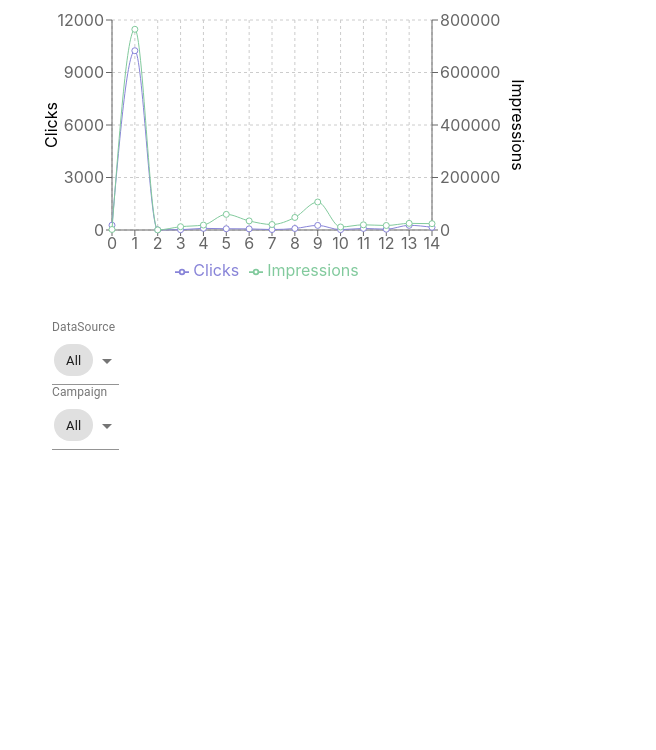
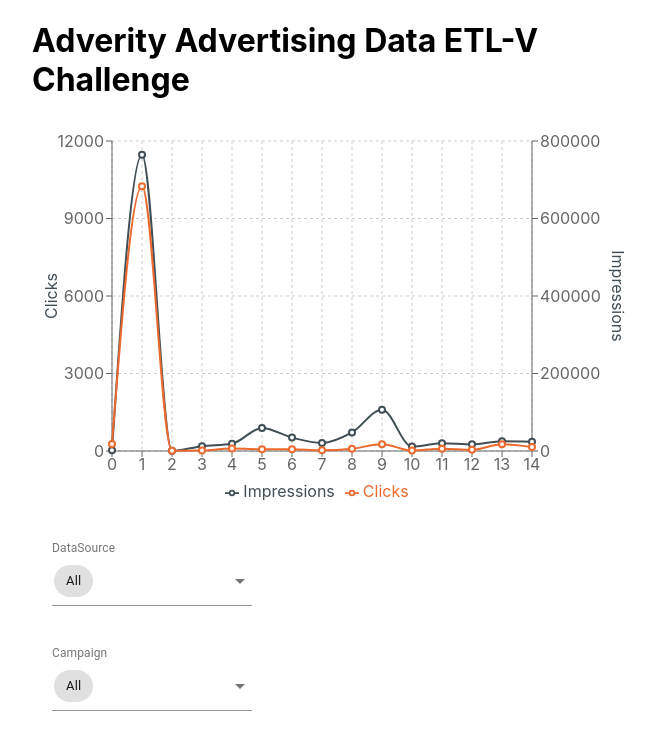
Before and after one commit to egraether/adverity_challenge, a React (Create React App) app: page / in a window 1280 px wide. Shown: the top 750 px of the page, without its empty margins (332-988 px from the left). Built offline with nearby package versions, Linux system fonts and the light colour scheme.

Commit message:
improved style and colors

```diff
--- a/src/App.css
+++ b/src/App.css
@@ -1,38 +1,3 @@
-.App {
-  text-align: center;
+h1 {
+  color: #404E55;
 }
-
-.App-logo {
-  height: 40vmin;
-  pointer-events: none;
-}
-
-@media (prefers-reduced-motion: no-preference) {
-  .App-logo {
-    animation: App-logo-spin infinite 20s linear;
-  }
-}
-
-.App-header {
-  background-color: #282c34;
-  min-height: 100vh;
-  display: flex;
-  flex-direction: column;
-  align-items: center;
-  justify-content: center;
-  font-size: calc(10px + 2vmin);
-  color: white;
-}
-
-.App-link {
-  color: #61dafb;
-}
-
-@keyframes App-logo-spin {
-  from {
-    transform: rotate(0deg);
-  }
-  to {
-    transform: rotate(360deg);
-  }
-}
--- a/src/App.js
+++ b/src/App.js
@@ -12,7 +12,7 @@
   const cy = isVert ? (height / 2) + y : y + height + 10;
   const rot = rotation ? `${rotation} ${cx} ${cy}` : 0;
   return (
-    <text x={cx} y={cy} transform={`rotate(${rot})`} textAnchor="middle" stroke={stroke}>
+    <text x={cx} y={cy} transform={`rotate(${rot})`} textAnchor="middle" stroke={stroke} fill='#404E55'>
       {children}
     </text>
   );
@@ -27,6 +27,7 @@
           labelId="label"
           id="select"
           multiple
+          style={{minWidth: '200px'}}
           value={this.props.select.length ? this.props.select : ["All"]}
           onChange={(e, c) => this.onChange(e, c)}
           renderValue={selected => (
@@ -50,7 +51,7 @@
 
   onChange(event, child) {
     this.props.onChange(
-      child.props.value === "All" ? [] : _.remove(event.target.value, d => { return d != "All" })
+      child.props.value === "All" ? [] : _.remove(event.target.value, d => { return d !== "All" })
     )
   }
 }
@@ -61,8 +62,6 @@
   useEffect(() => {
     csv(csvFile).then(data => { setData(_.take(data, 1000)) })
   }, [])
-
-  console.log(data);
 
   const chartData = React.useMemo(
     () => {
@@ -95,11 +94,11 @@
   }
 
   return (
-    <div>
     <Container maxWidth="sm">
+      <h1>Adverity Advertising Data ETL-V Challenge</h1>
       <LineChart
-          width={500}
-          height={300}
+        width={600}
+        height={400}
         data={chartData}
         margin={{
           top: 20, right: 40, left: 20, bottom: 20,
@@ -108,23 +107,23 @@
         <CartesianGrid strokeDasharray="3 3" />
         <XAxis dataKey="name" />
         <YAxis yAxisId="left" label={
-            <AxisLabel axisType="yAxis" x={25} y={125} width={0} height={0} rotation={270}>Clicks</AxisLabel>
+          <AxisLabel axisType="yAxis" x={25} y={175} width={0} height={0} rotation={270}>Clicks</AxisLabel>
         } />
         <YAxis yAxisId="right" orientation="right" label={
-            <AxisLabel axisType="yAxis" x={480} y={125} width={0} height={0} rotation={90}>Impressions</AxisLabel>
+          <AxisLabel axisType="yAxis" x={580} y={175} width={0} height={0} rotation={90}>Impressions</AxisLabel>
         } />
         <Tooltip />
         <Legend />
-          <Line yAxisId="left" type="monotone" isAnimationActive={false} dataKey="Clicks" stroke="#8884d8" activeDot={{ r: 8 }} />
-          <Line yAxisId="right" type="monotone" isAnimationActive={false} dataKey="Impressions" stroke="#82ca9d" />
+        <Line yAxisId="right" type="monotone" isAnimationActive={false} dataKey="Impressions" stroke="#404E55" strokeWidth={2} />
+        <Line yAxisId="left" type="monotone" isAnimationActive={false} dataKey="Clicks" stroke="#EC6A2D" strokeWidth={2} />
       </LineChart>
 
       <div style={{padding:'20px'}}>
         <DataSelect name="DataSource" select={dataSelect} items={datasources} onChange={values => updateDataSource(values)} />
-          <br />
+      </div>
+      <div style={{padding:'20px'}}>
         <DataSelect name="Campaign" select={campaignSelect} items={campaigns} onChange={values => updateCampaign(values)} />
       </div>
     </Container>
-    </div>
   )
 }
```
Lines whose indentation alone changed are shown as unchanged.
